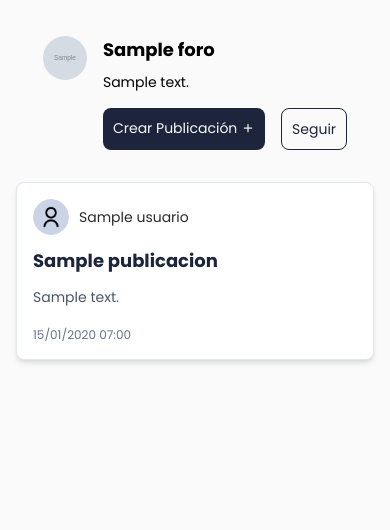
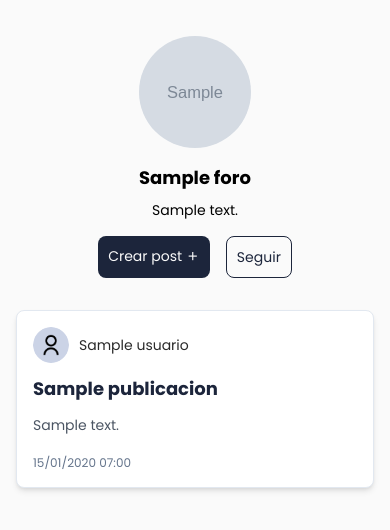
Before and after one commit to johan2160/Foros, a Django app: template foros/templates/ver_foro.html in a window 390 px wide. Shown: the part 64-594 px from the top of the page. Run offline with Django 5.2, Linux system fonts and the light colour scheme; tables that the repository leaves empty hold one stand-in row (values such as "Sample post"); the template is opened without the code that fills it: values that come from a table or form of the project are taken from there, most other values are stand-ins (such as "Sample title", 1, 10 or a date in 2020); grey boxes marked "Sample" are stand-in pictures; parts of the project's set-up code (start-up, migrations or seed data) failed here and were passed over; some libraries are stand-ins or nearby versions.

Commit message:
refactor: mejorar el diseño del foro
Se realizaron cambios en la estructura del HTML y estilos de la página del foro para:
- Ajustar la visualización de la imagen del foro y mejorar su responsividad.
- Usar una cuadrícula para alinear la imagen y el contenido del foro.
- Mejorar la legibilidad y el diseño general del contenido.

Estos cambios optimizan la experiencia del usuario en dispositivos móviles y de escritorio.

```diff
--- a/foros/templates/ver_foro.html
+++ b/foros/templates/ver_foro.html
@@ -18,27 +18,30 @@ ForoVox | Ver Foro
 {% endif %}
 
 <div class="flex justify-center">
-  <div class="flex flex-col items-center xl:items-start max-w-7xl w-full px-4 xl:pl-[25rem]">
-    <div class="flex gap-4">
-      {% if foro.imagen %}
-      <img src="{{ foro.imagen.url }}" alt="Imagen del Foro" class="size-11 md:size-14 lg:size-16 rounded-full">
-      {% else %}
-      <img src="{% static 'imagenes/tabula_rasa.png' %}" alt="Imagen del foro"
-        class="size-11 md:size-14 lg:size-16 rounded-full">
-      {% endif %}
+  <div class="flex flex-col items-center xl:items-start max-w-7xl w-full px-4 xl:pl-[25rem] mb-6">
+    <div class="grid grid-cols-1 md:grid-cols-[auto_1fr] gap-4">
+      <div class="flex justify-center md:justify-start">
+        {% if foro.imagen %}
+          <img src="{{ foro.imagen.url }}" alt="Imagen del Foro" class="w-28 h-28 rounded-full object-cover">
+        {% else %}
+          <img src="{% static 'imagenes/tabula_rasa.png' %}" alt="Imagen del foro" class="w-28 h-28 rounded-full object-cover">
+        {% endif %}
+      </div>
 
-      <div class="flex flex-col gap-2 max-w-3xl">
+      <div class="flex items-center md:items-start flex-col gap-2 max-w-3xl">
         <h1 class="font-bold text-lg">{{ foro.nombre }}</h1>
-        <p class="text-sm">{{ foro.descripcion }}</p>
+        <p class="text-sm text-center md:text-start">{{ foro.descripcion }}</p>
         <div class="flex flex-wrap gap-4 mt-2">
-          <a href="{% url 'crear_publicacion' foro.id %}"
-            class="p-[0.625rem] rounded-lg text-sm bg-[#1c253b] text-[#fafafa] hover:opacity-95">Crear Publicación
-            <i class="ri-add-line"></i></a>
-          <button
-            class="p-[0.625rem] rounded-lg text-sm bg-[#fafafa] text-[#1c253b] border border-[#1c253b] hover:bg-[#F1F3F8]">Seguir</button>
+          <a href="{% url 'crear_publicacion' foro.id %}" class="p-[0.625rem] rounded-lg text-sm bg-[#1c253b] text-[#fafafa] hover:opacity-95">
+            Crear post <i class="ri-add-line"></i>
+          </a>
+          <button class="p-[0.625rem] rounded-lg text-sm bg-[#fafafa] text-[#1c253b] border border-[#1c253b] hover:bg-[#F1F3F8]">
+            Seguir
+          </button>
         </div>
       </div>
     </div>
+
     {% if publicaciones %}
     <div class="flex flex-col gap-5 mt-8 max-w-3xl w-full">
       {% for publicacion in publicaciones reversed %}
```
